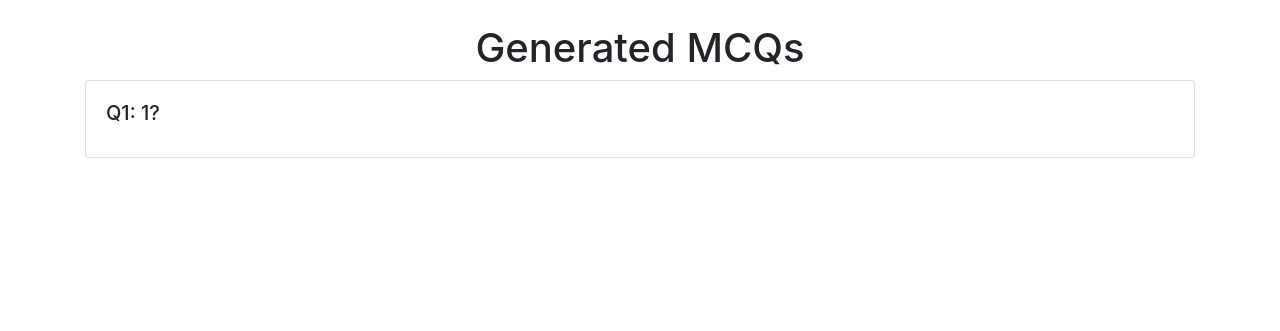
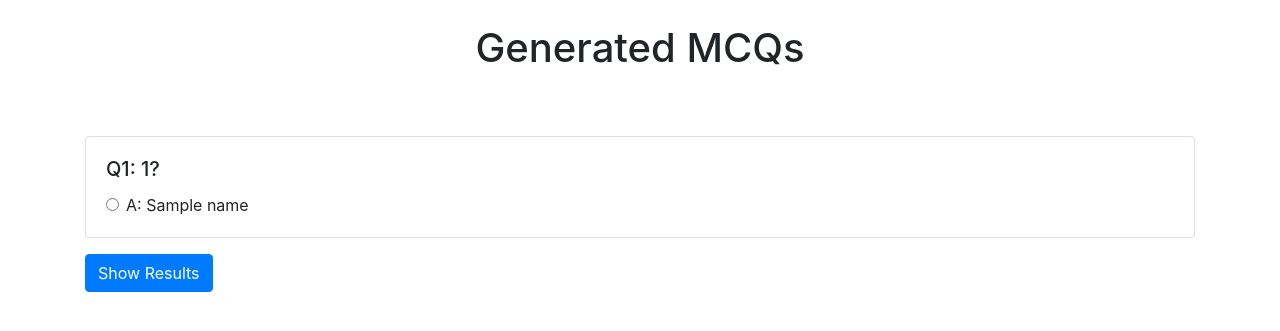
Before and after one commit to sworrrnimaS/MCQ-Generation, a Flask app: template templates/mcqs.html in a window 1280 px wide. Shown: the top 331 px of the page. Run offline with Flask 3, Linux system fonts and the light colour scheme; the template is opened without the code that fills it: most values are stand-ins (such as "Sample title", 1, 10 or a date in 2020); some libraries are stand-ins or nearby versions.

Commit message:
completed html and added js

```diff
--- a/templates/mcqs.html
+++ b/templates/mcqs.html
@@ -8,6 +8,19 @@
       rel="stylesheet"
       href="https://stackpath.bootstrapcdn.com/bootstrap/4.5.2/css/bootstrap.min.css"
     />
+    <style>
+      .container {
+        text-align: left;
+        margin-top: 5%;
+      }
+      .card-body {
+        text-align: left;
+      }
+      /* Hide the correct answers initially */
+      .correct-answer {
+        display: none;
+      }
+    </style>
   </head>
   <body>
     <h1 class="mt-4 text-center">Generated MCQs</h1>
@@ -16,9 +29,54 @@
       <div class="card mb-3">
         <div class="card-body">
           <h5 class="card-title">Q{{index}}: {{mcq[0]}}?</h5>
+          <form>
+            {% set options = ['A', 'B', 'C', 'D'] %} {% set num_choices =
+            mcq[1]|length %} {% for choice_index in range(num_choices) %}
+            <div class="form-check">
+              <input
+                class="form-check-input"
+                type="radio"
+                name="answer{{ index }}"
+                id="choice{{ index }}{{ choice_index }}"
+                value="{{ choice_index }}"
+              />
+              <label
+                class="form-check-label"
+                for="choice{{ index }}{{ choice_index }}"
+              >
+                {{ options[choice_index] }}: {{ mcq[1][choice_index] }}
+              </label>
+            </div>
+            {% endfor %}
+          </form>
+          <!-- Display the correct answer with a class -->
+          <small class="text-muted correct-answer"
+            >Correct Answer: {{ mcq[2] }}</small
+          >
         </div>
       </div>
       {% endfor %}
+      <button class="btn btn-primary" id="show-results-btn">
+        Show Results
+      </button>
     </div>
+
+    <script>
+      document
+        .getElementById("show-results-btn")
+        .addEventListener("click", function () {
+          // Get all elements with the 'correct-answer' class
+          var correctAnswers =
+            document.getElementsByClassName("correct-answer");
+          var correctCount = 0;
+          // Loop through each element and display it
+          for (var i = 0; i < correctAnswers.length; i++) {
+            correctAnswers[i].style.display = "block";
+          }
+
+          // Hide the button after showing results
+          this.style.display = "none";
+        });
+    </script>
   </body>
 </html>
```
